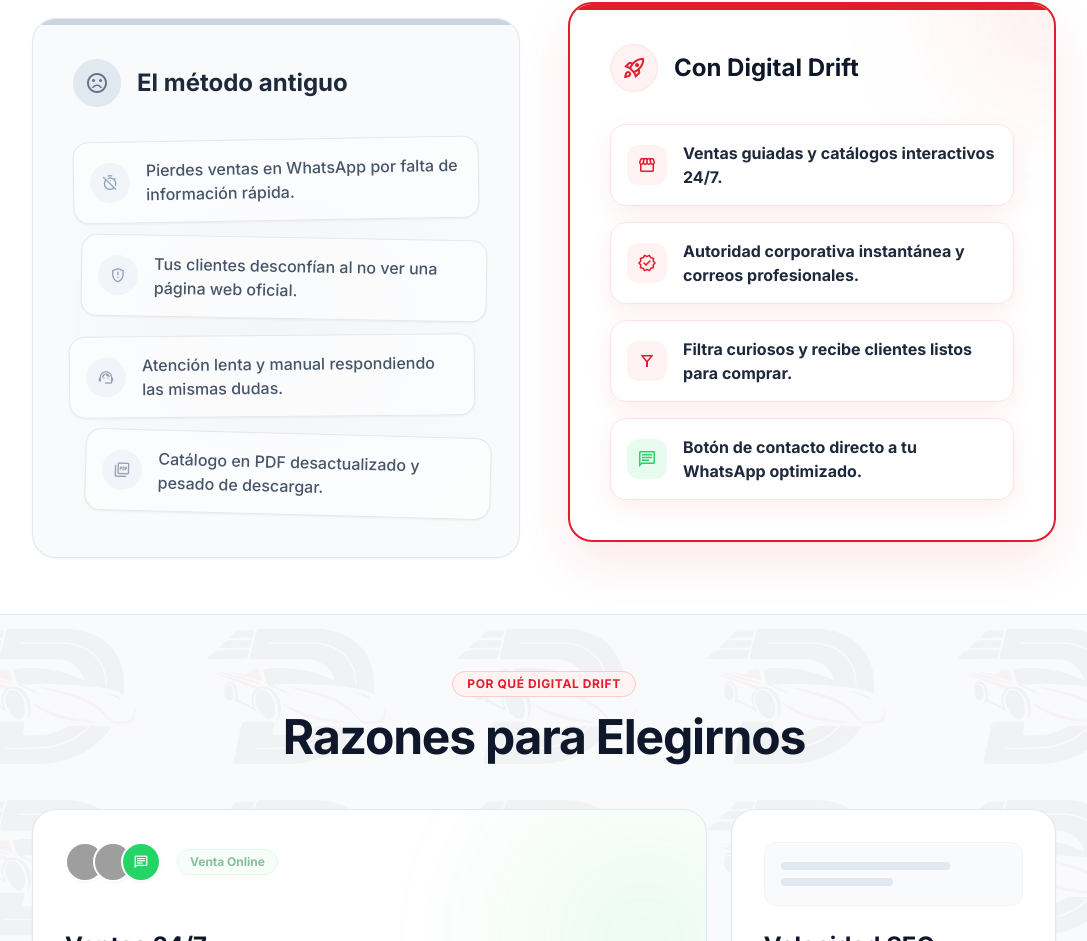
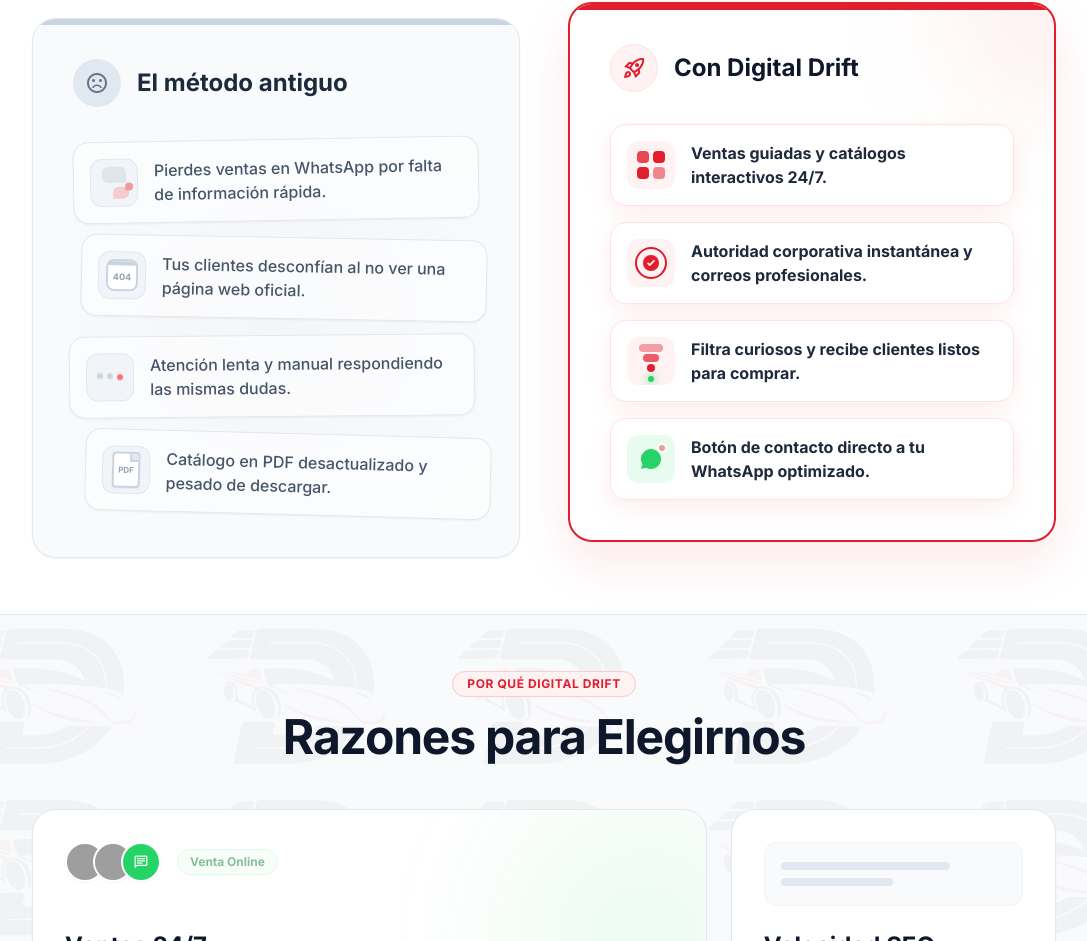
Before and after one commit to santiagoxx93/Digital_Drift_Software, a React (Vite) app: page / in a window 1280 px wide. Shown: the part 2384-3325 px from the top of the page, without its empty margins (96-1183 px from the left). Built offline with nearby package versions, Linux system fonts and the light colour scheme; grey boxes are pictures that could not be loaded.

Commit message:
UI: Replace generic icons with fully custom Tailwind micro-illustrations for Before/After section

```diff
--- a/src/App.jsx
+++ b/src/App.jsx
@@ -491,29 +491,49 @@ function App() {
           <div className="absolute inset-0 opacity-[0.02] bg-[radial-gradient(ellipse_at_center,_var(--tw-gradient-stops))] from-slate-900 to-transparent pointer-events-none"></div>
 
           <div className="bg-white/60 p-4 rounded-2xl border border-slate-200 shadow-sm flex gap-4 items-center transform -rotate-1 hover:rotate-0 transition-transform duration-300">
-            <div className="w-10 h-10 rounded-full bg-slate-100 text-slate-400 flex items-center justify-center shrink-0">
-              <span className="material-symbols-outlined text-[18px]">timer_off</span>
+            {/* Custom Micro-UI: Broken Chat */}
+            <div className="w-12 h-12 rounded-xl bg-slate-100 flex flex-col items-center justify-center shrink-0 border border-slate-200 overflow-hidden relative">
+              <div className="w-6 h-4 bg-slate-300 rounded-md rounded-br-none mb-1 opacity-50"></div>
+              <div className="w-4 h-3 bg-red-300 rounded-md rounded-bl-none self-end mr-2 opacity-50 relative">
+                <div className="absolute -top-1 -right-1 w-2 h-2 bg-red-500 rounded-full"></div>
+              </div>
             </div>
             <span className="text-slate-600 font-medium text-sm md:text-base leading-tight">Pierdes ventas en WhatsApp por falta de información rápida.</span>
           </div>
 
           <div className="bg-white/60 p-4 rounded-2xl border border-slate-200 shadow-sm flex gap-4 items-center transform rotate-1 translate-x-2 hover:rotate-0 hover:translate-x-0 transition-transform duration-300">
-            <div className="w-10 h-10 rounded-full bg-slate-100 text-slate-400 flex items-center justify-center shrink-0">
-              <span className="material-symbols-outlined text-[18px]">gpp_maybe</span>
+            {/* Custom Micro-UI: Missing Web */}
+            <div className="w-12 h-12 rounded-xl bg-slate-100 flex flex-col items-center justify-center shrink-0 border border-slate-200 overflow-hidden">
+              <div className="w-8 h-8 border-2 border-slate-300 rounded-lg flex flex-col bg-white">
+                <div className="w-full h-2 bg-slate-300 border-b-2 border-slate-300"></div>
+                <div className="flex-1 flex items-center justify-center">
+                  <span className="text-slate-400 text-[9px] font-bold">404</span>
+                </div>
+              </div>
             </div>
             <span className="text-slate-600 font-medium text-sm md:text-base leading-tight">Tus clientes desconfían al no ver una página web oficial.</span>
           </div>
 
           <div className="bg-white/60 p-4 rounded-2xl border border-slate-200 shadow-sm flex gap-4 items-center transform -rotate-[0.5deg] -translate-x-1 hover:rotate-0 hover:translate-x-0 transition-transform duration-300">
-            <div className="w-10 h-10 rounded-full bg-slate-100 text-slate-400 flex items-center justify-center shrink-0">
-              <span className="material-symbols-outlined text-[18px]">support_agent</span>
+            {/* Custom Micro-UI: Slow Typing */}
+            <div className="w-12 h-12 rounded-xl bg-slate-100 flex items-center justify-center shrink-0 border border-slate-200 overflow-hidden relative">
+              <div className="flex gap-1">
+                <div className="w-1.5 h-1.5 bg-slate-300 rounded-full animate-bounce"></div>
+                <div className="w-1.5 h-1.5 bg-slate-300 rounded-full animate-bounce" style={{animationDelay: '0.2s'}}></div>
+                <div className="w-1.5 h-1.5 bg-red-400 rounded-full animate-bounce" style={{animationDelay: '0.4s'}}></div>
+              </div>
             </div>
             <span className="text-slate-600 font-medium text-sm md:text-base leading-tight">Atención lenta y manual respondiendo las mismas dudas.</span>
           </div>
 
           <div className="bg-white/60 p-4 rounded-2xl border border-slate-200 shadow-sm flex gap-4 items-center transform rotate-[1.5deg] translate-x-3 hover:rotate-0 hover:translate-x-0 transition-transform duration-300">
-            <div className="w-10 h-10 rounded-full bg-slate-100 text-slate-400 flex items-center justify-center shrink-0">
-              <span className="material-symbols-outlined text-[18px]">picture_as_pdf</span>
+            {/* Custom Micro-UI: Stuck PDF */}
+            <div className="w-12 h-12 rounded-xl bg-slate-100 flex items-center justify-center shrink-0 border border-slate-200 overflow-hidden relative">
+              <div className="w-7 h-9 bg-white border-2 border-slate-300 rounded shadow-sm flex flex-col items-center justify-center relative">
+                <div className="absolute top-0 right-0 w-2 h-2 bg-slate-200 border-l-2 border-b-2 border-slate-300"></div>
+                <span className="text-[8px] font-bold text-slate-400 mt-1">PDF</span>
+                <div className="w-4 h-1 bg-red-300 mt-1 rounded-full opacity-50"></div>
+              </div>
             </div>
             <span className="text-slate-600 font-medium text-sm md:text-base leading-tight">Catálogo en PDF desactualizado y pesado de descargar.</span>
           </div>
@@ -534,29 +554,50 @@ function App() {
 
         <div className="flex flex-col gap-4 mt-8 relative z-10">
           <div className="bg-white p-4 rounded-2xl border border-red-100 shadow-[0_8px_24px_rgba(225,29,46,0.08)] flex gap-4 items-center transform transition-all duration-300 hover:scale-[1.03] hover:-translate-y-1 group/item">
-            <div className="w-10 h-10 rounded-xl bg-red-50 text-[#e11d2e] flex items-center justify-center shrink-0 group-hover/item:bg-[#e11d2e] group-hover/item:text-white transition-colors">
-              <span className="material-symbols-outlined text-[20px]">storefront</span>
+            {/* Custom Micro-UI: Interactive Catalog */}
+            <div className="w-12 h-12 rounded-xl bg-red-50 flex items-center justify-center shrink-0 group-hover/item:bg-[#e11d2e] transition-colors overflow-hidden">
+              <div className="grid grid-cols-2 gap-1 w-7 h-7">
+                <div className="bg-[#e11d2e] group-hover/item:bg-white rounded-[4px] transition-colors opacity-80"></div>
+                <div className="bg-[#e11d2e] group-hover/item:bg-white rounded-[4px] transition-colors"></div>
+                <div className="bg-[#e11d2e] group-hover/item:bg-white rounded-[4px] transition-colors"></div>
+                <div className="bg-[#e11d2e] group-hover/item:bg-white rounded-[4px] transition-colors opacity-50"></div>
+              </div>
             </div>
             <span className="text-slate-800 font-bold text-sm md:text-base leading-tight">Ventas guiadas y catálogos interactivos 24/7.</span>
           </div>
 
           <div className="bg-white p-4 rounded-2xl border border-red-100 shadow-[0_8px_24px_rgba(225,29,46,0.08)] flex gap-4 items-center transform transition-all duration-300 hover:scale-[1.03] hover:-translate-y-1 group/item">
-            <div className="w-10 h-10 rounded-xl bg-red-50 text-[#e11d2e] flex items-center justify-center shrink-0 group-hover/item:bg-[#e11d2e] group-hover/item:text-white transition-colors">
-              <span className="material-symbols-outlined text-[20px]">verified</span>
+            {/* Custom Micro-UI: Verified Authority */}
+            <div className="w-12 h-12 rounded-xl bg-red-50 flex items-center justify-center shrink-0 group-hover/item:bg-[#e11d2e] transition-colors overflow-hidden relative">
+              <div className="w-8 h-8 rounded-full border-2 border-[#e11d2e] group-hover/item:border-white flex items-center justify-center transition-colors">
+                <div className="w-4 h-4 bg-[#e11d2e] group-hover/item:bg-white rounded-full flex items-center justify-center transition-colors">
+                  <svg className="w-2.5 h-2.5 text-white group-hover/item:text-[#e11d2e]" fill="none" viewBox="0 0 24 24" stroke="currentColor" strokeWidth={4}><path strokeLinecap="round" strokeLinejoin="round" d="M5 13l4 4L19 7" /></svg>
+                </div>
+              </div>
             </div>
             <span className="text-slate-800 font-bold text-sm md:text-base leading-tight">Autoridad corporativa instantánea y correos profesionales.</span>
           </div>
 
           <div className="bg-white p-4 rounded-2xl border border-red-100 shadow-[0_8px_24px_rgba(225,29,46,0.08)] flex gap-4 items-center transform transition-all duration-300 hover:scale-[1.03] hover:-translate-y-1 group/item">
-            <div className="w-10 h-10 rounded-xl bg-red-50 text-[#e11d2e] flex items-center justify-center shrink-0 group-hover/item:bg-[#e11d2e] group-hover/item:text-white transition-colors">
-              <span className="material-symbols-outlined text-[20px]">filter_alt</span>
+            {/* Custom Micro-UI: Funnel / Filtering */}
+            <div className="w-12 h-12 rounded-xl bg-red-50 flex flex-col items-center justify-center shrink-0 group-hover/item:bg-[#e11d2e] transition-colors overflow-hidden relative pt-1">
+              <div className="w-6 h-2 bg-[#e11d2e] group-hover/item:bg-white rounded-full transition-colors mb-0.5 opacity-40"></div>
+              <div className="w-4 h-2 bg-[#e11d2e] group-hover/item:bg-white rounded-full transition-colors mb-0.5 opacity-70"></div>
+              <div className="w-2 h-2 bg-[#e11d2e] group-hover/item:bg-white rounded-full transition-colors mb-1"></div>
+              <div className="w-1.5 h-1.5 bg-[#25D366] rounded-full shadow-[0_0_8px_#25D366]"></div>
             </div>
             <span className="text-slate-800 font-bold text-sm md:text-base leading-tight">Filtra curiosos y recibe clientes listos para comprar.</span>
           </div>
 
           <div className="bg-white p-4 rounded-2xl border border-red-100 shadow-[0_8px_24px_rgba(225,29,46,0.08)] flex gap-4 items-center transform transition-all duration-300 hover:scale-[1.03] hover:-translate-y-1 group/item">
-            <div className="w-10 h-10 rounded-xl bg-[#25D366]/10 text-[#25D366] flex items-center justify-center shrink-0 group-hover/item:bg-[#25D366] group-hover/item:text-white transition-colors">
-              <span className="material-symbols-outlined text-[20px]">chat</span>
+            {/* Custom Micro-UI: WhatsApp Notification */}
+            <div className="w-12 h-12 rounded-xl bg-[#25D366]/10 flex items-center justify-center shrink-0 group-hover/item:bg-[#25D366] transition-colors overflow-hidden">
+              <div className="relative">
+                <svg className="w-6 h-6 text-[#25D366] group-hover/item:text-white transition-colors" fill="currentColor" viewBox="0 0 24 24">
+                  <path d="M12.031 6.172c-3.181 0-5.767 2.586-5.768 5.766-.001 1.298.38 2.27 1.019 3.287l-.711 2.598 2.664-.698c.969.582 1.954.914 2.8.914h.005c3.18 0 5.767-2.587 5.768-5.766.002-3.18-2.584-5.768-5.767-5.768zm3.392 8.234c-.144.405-.837.774-1.17.823-.312.045-.694.06-2.12-.533-1.708-.709-2.813-2.45-2.898-2.564-.085-.114-.698-.929-.698-1.772 0-.844.441-1.258.599-1.428.158-.171.345-.214.46-.214.115 0 .23.002.331.007.107.006.251-.041.393.299.144.405.49 1.196.533 1.282.043.086.072.186.014.3-.058.115-.086.186-.172.286-.086.1-.182.224-.26.3-.086.086-.176.18-.076.352.101.171.448.74 0.963 1.198.663.59 1.222.773 1.394.858.172.086.273.072.374-.043.101-.115.432-.503.547-.675.115-.172.23-.143.388-.086.158.058 1.007.474 1.179.56.173.086.288.129.331.2.043.072.043.418-.101.823zM12.004 2C6.479 2 2 6.479 2 12.004c0 1.905.534 3.684 1.458 5.207L2 22l4.945-1.296A9.957 9.957 0 0012.004 22c5.525 0 10.004-4.479 10.004-10.004C22.008 6.479 17.529 2 12.004 2z"/>
+                </svg>
+                <div className="absolute -top-1 -right-1 w-2.5 h-2.5 bg-red-500 rounded-full border-2 border-white group-hover/item:border-[#25D366] transition-colors animate-pulse"></div>
+              </div>
             </div>
             <span className="text-slate-800 font-bold text-sm md:text-base leading-tight">Botón de contacto directo a tu WhatsApp optimizado.</span>
           </div>
```
